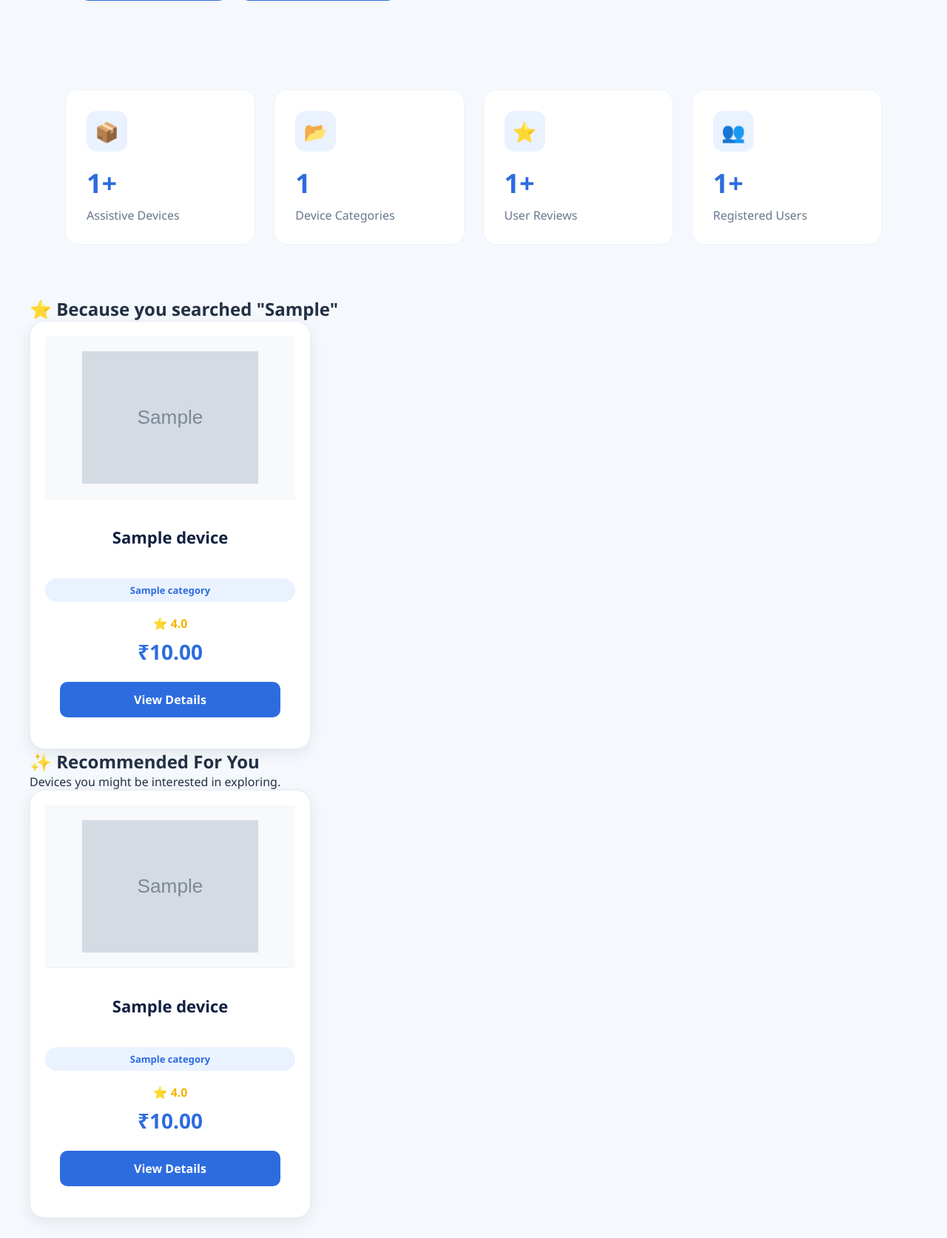
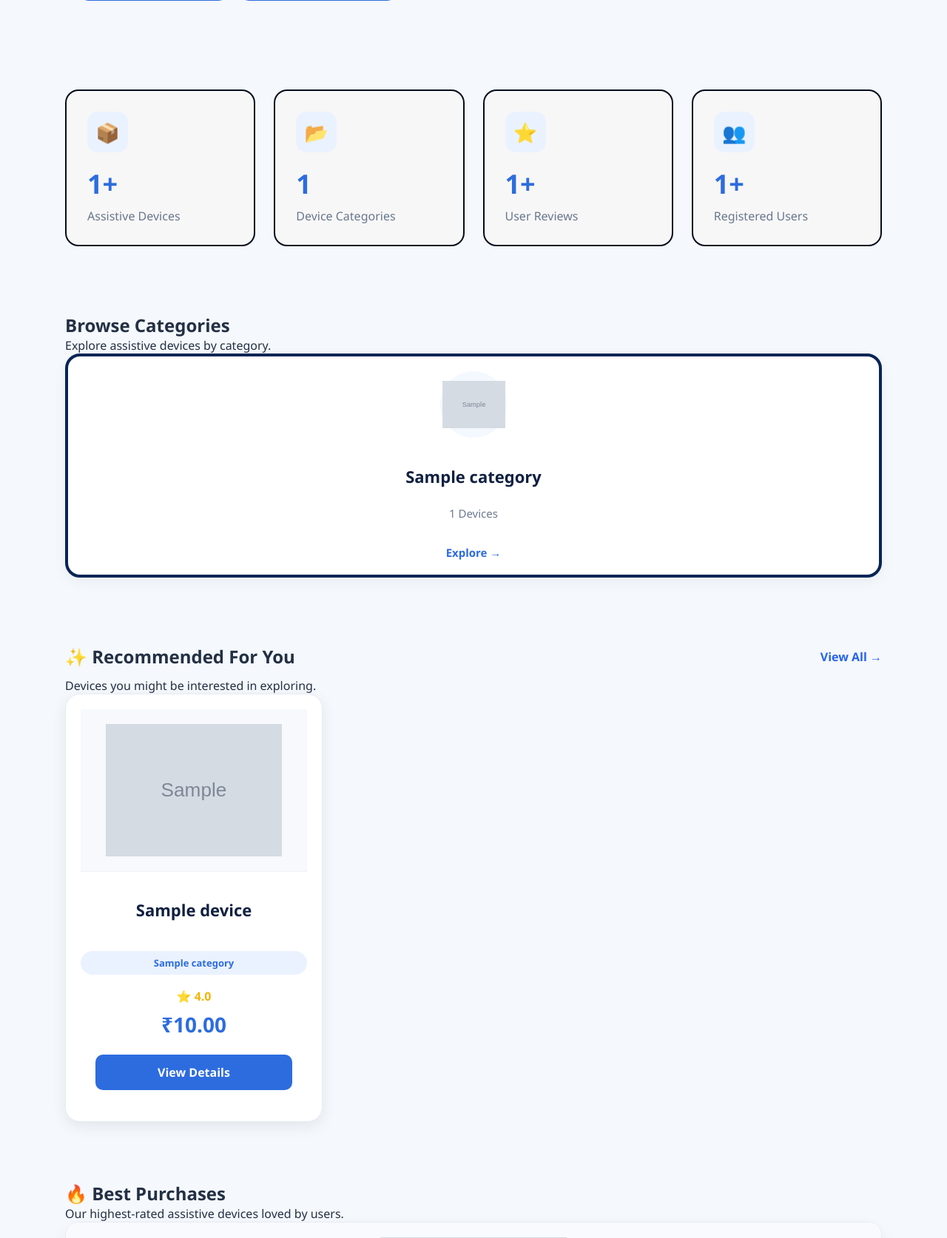
Before and after one commit to adyashamohanty2014-svg/AssistHub, a Django app: page / in a window 1280 px wide. Shown: the part 636-2310 px from the top of the page at 74% size. Run offline with Django 5.2, Linux system fonts and the light colour scheme; a user stored in the database is signed in; tables that the repository leaves empty hold one stand-in row (values such as "Sample post"); grey boxes marked "Sample" are stand-in pictures.

Commit message:
Updated AssistHub home page ui

```diff
--- a/products/templates/products/home.html
+++ b/products/templates/products/home.html
@@ -100,122 +100,6 @@
     </div>
 
 </section>
-<!-- RECOMMENDED FOR YOU -->
-
-{% if recommended_devices %}
-
-<section class="recommended-products">
-
-    <div class="section-title">
-
-        <h2>
-            ⭐ {{ recommendation_title }}
-        </h2>
-
-        <p>
-            {{ recommendation_subtitle }}
-        </p>
-
-    </div>
-
-    <div class="best-device-grid">
-
-        {% for device in recommended_devices %}
-
-        <div class="best-card">
-
-            <div class="image-wrapper">
-
-                {% if device.image %}
-                    <img src="{{ device.image.url }}"
-                         alt="{{ device.name }}">
-                {% endif %}
-
-            </div>
-
-            <h3>{{ device.name }}</h3>
-
-            <span class="category">
-
-                {{ device.category }}
-
-            </span>
-
-            <p class="rating">
-
-                ⭐ {{ device.average_rating }}
-
-            </p>
-
-            <p class="price">
-
-                ₹{{ device.price }}
-
-            </p>
-
-            <a href="{% url 'device_detail' device.id %}"
-               class="view-btn">
-
-                View Details
-
-            </a>
-
-        </div>
-
-        {% endfor %}
-
-    </div>
-
-</section>
-<section class="recommended-section">
-
-    <h2>✨ Recommended For You</h2>
-
-    <p>
-        Devices you might be interested in exploring.
-    </p>
-
-    <div class="best-device-grid">
-
-        {% for device in recommended_devices %}
-
-        <div class="best-card">
-
-            <div class="image-wrapper">
-                {% if device.image %}
-                    <img src="{{ device.image.url }}"
-                         alt="{{ device.name }}">
-                {% endif %}
-            </div>
-
-            <h3>{{ device.name }}</h3>
-
-            <span class="category">
-                {{ device.category }}
-            </span>
-
-            <p class="rating">
-                ⭐ {{ device.average_rating }}
-            </p>
-
-            <p class="price">
-                ₹{{ device.price }}
-            </p>
-
-            <a href="{% url 'device_detail' device.id %}"
-               class="view-btn">
-                View Details
-            </a>
-
-        </div>
-
-        {% endfor %}
-
-    </div>
-
-</section>
-
-{% endif %}
 <!-- BROWSE BY CATEGORY -->
 <section class="categories" id="categories">
 
@@ -266,6 +150,76 @@
     </div>
 
 </section>
+<!-- RECOMMENDED FOR YOU -->
+
+{% if recommended_devices %}
+
+
+<section class="recommended-section">
+<div class="section-title">
+
+    <div class="recommended-header">
+
+        <h2>✨ Recommended For You</h2>
+
+        <a href="{% url 'all_recommendations' %}"
+           class="view-all-link">
+
+            View All →
+
+        </a>
+
+    </div>
+
+
+</div>
+
+    <p>
+        Devices you might be interested in exploring.
+    </p>
+
+    <div class="best-device-grid">
+
+        {% for device in recommended_devices %}
+
+        <div class="best-card">
+
+            <div class="image-wrapper">
+                {% if device.image %}
+                    <img src="{{ device.image.url }}"
+                         alt="{{ device.name }}">
+                {% endif %}
+            </div>
+
+            <h3>{{ device.name }}</h3>
+
+            <span class="category">
+                {{ device.category }}
+            </span>
+
+            <p class="rating">
+                ⭐ {{ device.average_rating }}
+            </p>
+
+            <p class="price">
+                ₹{{ device.price }}
+            </p>
+
+            <a href="{% url 'device_detail' device.id %}"
+               class="view-btn">
+                View Details
+            </a>
+
+        </div>
+
+        {% endfor %}
+
+    </div>
+
+</section>
+
+{% endif %}
+
 <!-- BEST PURCHASES -->
 <section class="best-purchases">
 
--- a/products/urls.py
+++ b/products/urls.py
@@ -30,4 +30,9 @@
     views.delete_review,
     name='delete_review'
 ),
+path(
+    "recommendations/",
+    views.all_recommendations,
+    name="all_recommendations"
+),
 ]
--- a/products/views.py
+++ b/products/views.py
@@ -7,7 +7,7 @@
 from django.db.models import Q, Avg, Count
 from django.contrib import messages
 from django.contrib.auth.models import User
-
+import random
 #Home page
 def home(request):
     categories = Category.objects.annotate(
@@ -20,18 +20,19 @@
     # ----------------------------
     # Best Purchases
     # ----------------------------
-
-    devices = list(Device.objects.all())
+    devices = [
+    d for d in Device.objects.all()
+    if d.review_set.exists()
+]
     devices.sort(
-        key=lambda x: x.average_rating(),
-        reverse=True
-    )
+    key=lambda x: x.average_rating(),
+    reverse=True
+)
     best_devices = devices[:3]
 
     # ----------------------------
     # Recommendation System
     # ----------------------------
-    recommendation_title = "Recommended For You"
     recommended_devices = Device.objects.none()
     search_keyword = None
     if request.user.is_authenticated:
@@ -50,7 +51,7 @@
                 Q(description__icontains=search_keyword) |
                 Q(category__name__icontains=search_keyword)
             )
-            recommendation_title = f'Because you searched "{search_keyword}"'
+
         # ==========================
         # 2. Review History
         # ==========================
@@ -65,7 +66,6 @@
                 ).exclude(
                     id=latest_review.device.id
                 )
-                recommendation_title = "Based on your reviews"
 
         # ==========================
         # 3. Wishlist
@@ -82,7 +82,6 @@
                 ).exclude(
                     id=latest_wishlist.device.id
                 )
-                recommendation_title = "Based on your wishlist"
 
     # ==========================
     # 4. Top Rated Devices
@@ -99,7 +98,7 @@
     # Remove duplicates
     recommended_devices = list(recommended_devices)
 
-    if len(recommended_devices) < 4:
+    if len(recommended_devices) < 3:
 
         existing_ids = [d.id for d in recommended_devices]
 
@@ -111,13 +110,13 @@
 
         recommended_devices.extend(extra_devices)
 
-    recommended_devices = recommended_devices[:4]
+    recommended_devices = recommended_devices[:3]
 
     return render(request, "products/home.html", {
     "categories": categories,
     "best_devices": best_devices,
     "recommended_devices": recommended_devices,
-    "recommendation_title": recommendation_title,
+
 
     "total_devices": total_devices,
     "total_categories": total_categories,
@@ -456,7 +455,19 @@
             'cart_items': cart_items
         }
     )
+def all_recommendations(request):
 
+    devices = list(Device.objects.all())
+
+    random.shuffle(devices)
+
+    return render(
+        request,
+        "products/recommendations.html",
+        {
+            "devices": devices
+        }
+    )
 #Compare devices
 def compare_view(request):
     devices = Device.objects.all()
--- a/static/css/home.css
+++ b/static/css/home.css
@@ -268,13 +268,13 @@
 
 .stats-card{
 
-    background:#fff;
+    background:#f8f7f7;
 
     padding:28px;
 
     border-radius:18px;
 
-    border:1px solid #EEF2F8;
+    border:2px solid #020d1e;
 
     transition:.35s;
 
@@ -570,9 +570,9 @@
 
 .category-card{
 
-    background:#ffffff;
+    background:#fafafc;
 
-    border:1px solid #E8EDF5;
+    border:4px solid #072556;
 
     border-radius:18px;
 
@@ -606,9 +606,9 @@
 
 .category-image{
 
-    width:90px;
+    width:120px;
 
-    height:90px;
+    height:120px;
 
     margin:0 auto 22px;
 
@@ -636,9 +636,9 @@
 
 .category-image img{
 
-    width:60px;
+    width:85px;
 
-    height:60px;
+    height:85px;
 
     object-fit:contain;
 
@@ -726,6 +726,9 @@
 /* ==========================
       BEST PURCHASES
 ========================== */
+.best-purchases {
+    margin-top: 80px;
+}
 .best-device-grid {
     display: grid;
     grid-template-columns: repeat(auto-fill, minmax(280px, 1fr));
@@ -904,3 +907,29 @@
 }
 
 }
+.recommended-header {
+    display: flex;
+    justify-content: space-between;
+    align-items: center;
+    margin-bottom: 12px;
+}
+
+.view-all-link {
+    text-decoration: none;
+    color: #2563eb;
+    font-weight: 600;
+    transition: 0.3s;
+}
+
+.view-all-link:hover {
+    color: #1d4ed8;
+    transform: translateX(3px);
+}
+.categories,
+.best-purchases,
+.recommended-section,
+.features-section {
+    width: min(1200px, 92%);
+    margin-left: auto;
+    margin-right: auto;
+}
```
